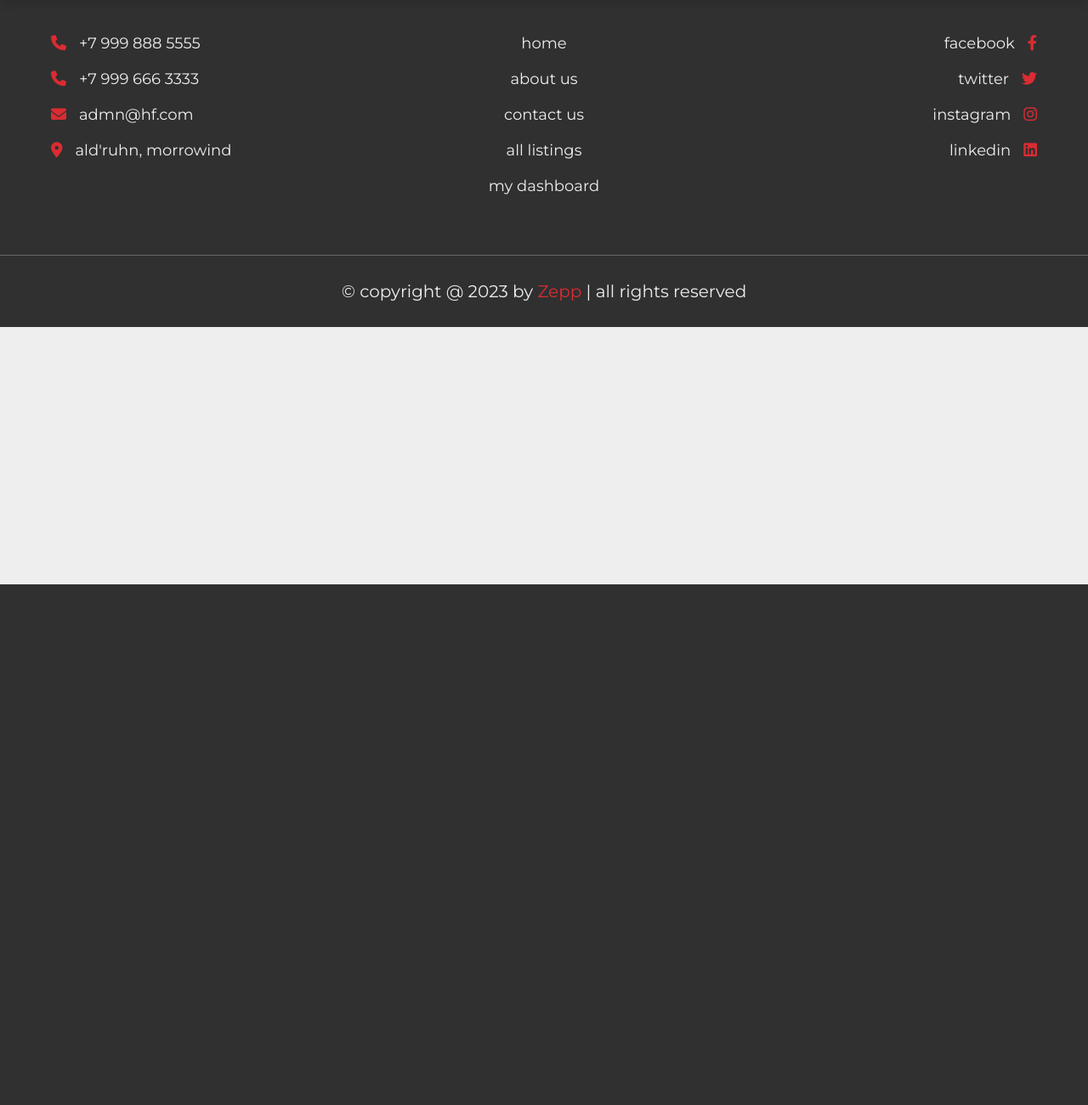
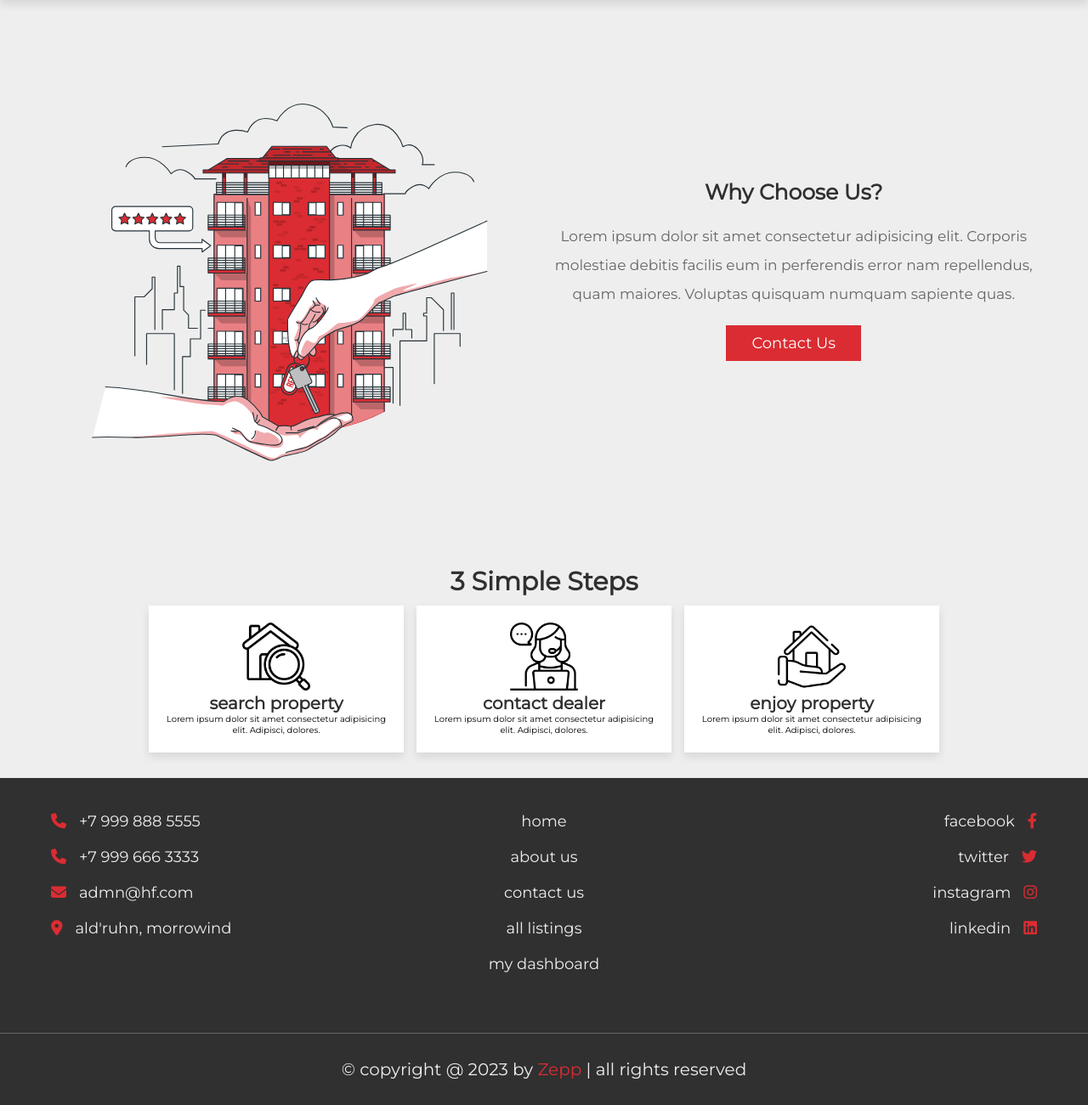
Before and after one commit to Zeppgoespro/estate-agency-hearthfire-pet-project, a PHP site: page /about.php in a window 1280 px wide. Shown: the part 112-1413 px from the top of the page at 85% size. Before the commit the page ends 800 px from the top, so only its background shows below. Run offline with PHP 8.4, Linux system fonts and the light colour scheme.

Commit message:
saved.php is ready + about us under construction

```diff
--- a/project-core/about.php
+++ b/project-core/about.php
@@ -33,6 +33,59 @@
   <!-- header section ends -->
 
 
+  <!-- about us section starts -->
+
+    <section class="about">
+
+      <div class="row">
+        <div class="image">
+          <img src="./images/about-img.svg">
+        </div>
+        <div class="content">
+          <h3>why choose us?</h3>
+          <p>Lorem ipsum dolor sit amet consectetur adipisicing elit. Corporis molestiae debitis facilis eum in perferendis error nam repellendus, quam maiores. Voluptas quisquam numquam sapiente quas.</p>
+          <a href="./contact.php" class="inline-btn">contact us</a>
+        </div>
+      </div>
+
+    </section>
+
+  <!-- about us section ends -->
+
+
+  <!-- steps section starts -->
+
+    <section class="steps">
+
+      <h1 class="heading">3 simple steps</h1>
+
+      <div class="box-container">
+
+        <div class="box">
+          <img src="./images/step-1.png">
+          <h3>search property</h3>
+          <p>Lorem ipsum dolor sit amet consectetur adipisicing elit. Adipisci, dolores.</p>
+        </div>
+
+        <div class="box">
+          <img src="./images/step-2.png">
+          <h3>contact dealer</h3>
+          <p>Lorem ipsum dolor sit amet consectetur adipisicing elit. Adipisci, dolores.</p>
+        </div>
+
+        <div class="box">
+          <img src="./images/step-3.png">
+          <h3>enjoy property</h3>
+          <p>Lorem ipsum dolor sit amet consectetur adipisicing elit. Adipisci, dolores.</p>
+        </div>
+
+      </div>
+
+    </section>
+
+  <!-- steps section ends -->
+
+
   <!-- footer section starts -->
 
   <?php include './components/footer.php' ?>
--- a/project-core/styles/style.css
+++ b/project-core/styles/style.css
@@ -768,6 +768,68 @@ section {
   background-color: var(--black);
 }
 
+/* about us page section */
+
+.about .row {
+  display: flex;
+  align-items: center;
+  gap: 1.5rem;
+  flex-wrap: wrap;
+}
+
+.about .row .image {
+  flex: 1 1 40rem;
+}
+
+.about .row .image img {
+  width: 100%;
+}
+
+.about .row .content {
+  flex: 1 1 40rem;
+  text-align: center;
+}
+
+.about .row .content h3 {
+  font-size: 2.5rem;
+  color: var(--black);
+  text-transform: capitalize;
+  margin-bottom: 1rem;
+}
+
+.about .row .content p {
+  padding: 1rem 0;
+  line-height: 2;
+  font-size: 1.7rem;
+  color: var(--light-color);
+}
+
+/* about us page - steps section */
+
+.steps .box-container {
+  display: grid;
+  grid-template-columns: repeat(auto-fit, 30rem);
+  gap: 1.5rem;
+  justify-content: center;
+  align-items: flex-start;
+}
+
+.steps .box-container .box {
+  background-color: var(--white);
+  box-shadow: var(--box-shadow);
+  text-align: center;
+  padding: 2rem;
+}
+
+.steps .box-container .box img {
+  height: 8rem;
+}
+
+.steps .box-container .box h3 {
+  font-size: 2rem;
+  color: var(--black);
+}
+
 /* media queries */
 
 @media (max-width: 991px) {
```
Also changed, not shown: project-core/images/about-img.svg (added), project-core/images/step-1.png (added), project-core/images/step-2.png (added), project-core/images/step-3.png (added).
